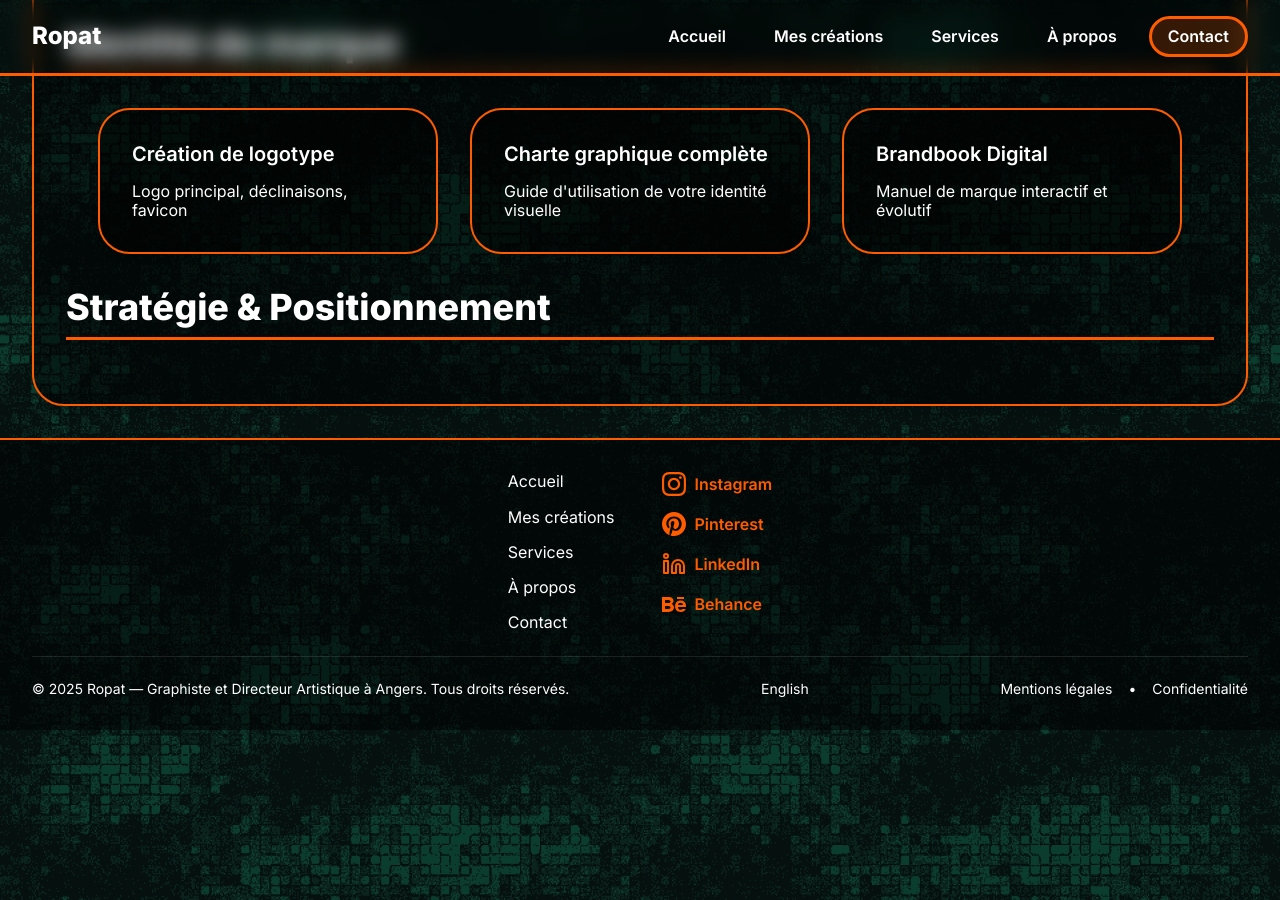
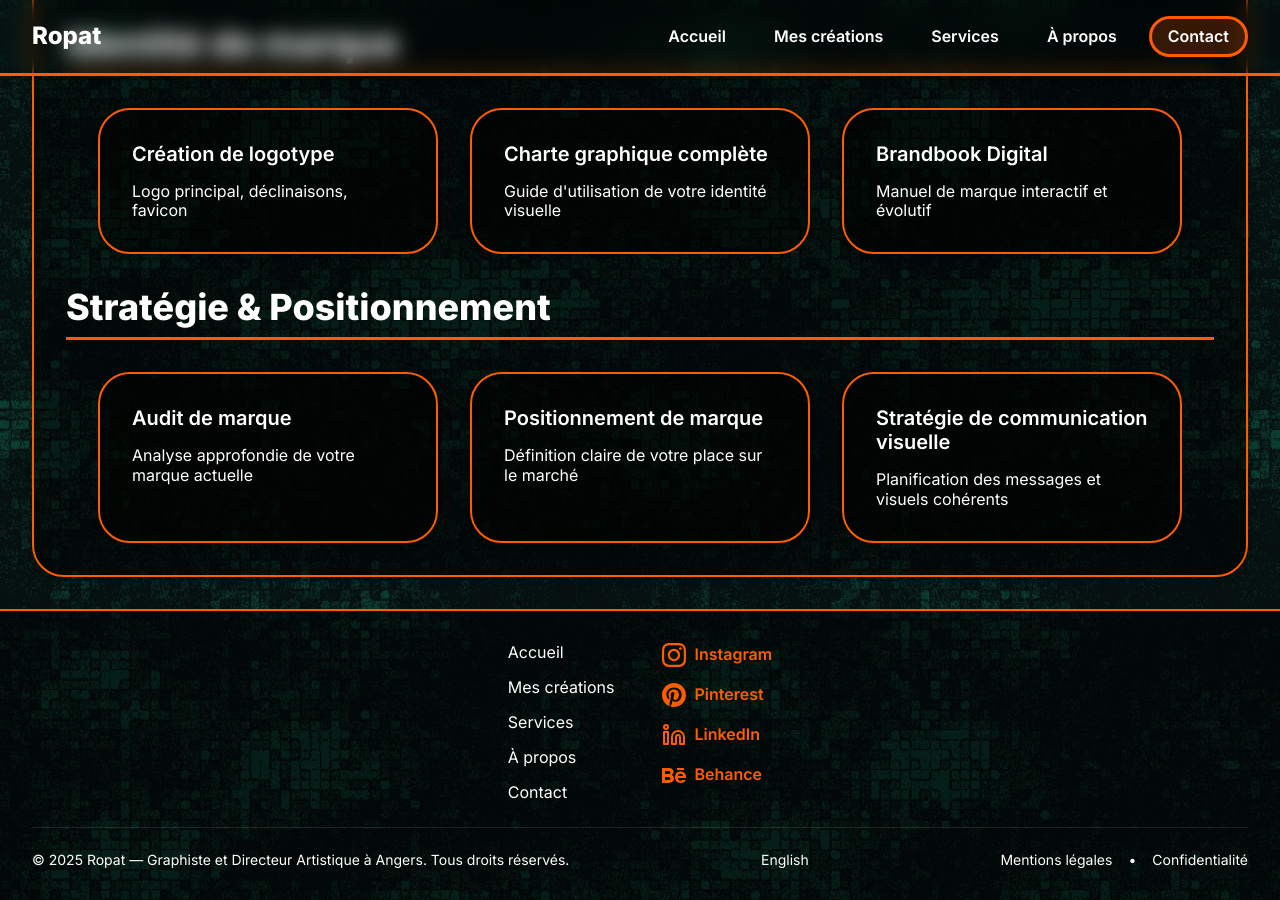
Before and after one commit to 7Nautilus/ropat-portfolio, a Jekyll site: the page built from fr/services.html, in a window 1280 px wide and 900 px high, scrolled down 893 px. Built offline with Jekyll 4.4.1, drawn with Linux system fonts in a browser that asks for light colours.

Commit message:
branding updt

```diff
--- a/_data/services/branding-strategy.yml
+++ b/_data/services/branding-strategy.yml
@@ -82,3 +82,22 @@ services-page:
     - nom:
         fr: "Stratégie & Positionnement"
         en: "Strategy & Positioning"
+      subservices:
+        - nom:
+            fr: "Audit de marque"
+            en: "Brand Audit"
+          description:
+            fr: "Analyse approfondie de votre marque actuelle"
+            en: "In-depth analysis of your current brand"
+        - nom:
+            fr: "Positionnement de marque"
+            en: "Brand Positioning"
+          description:
+            fr: "Définition claire de votre place sur le marché"
+            en: "Clear definition of your market position"
+        - nom:
+            fr: "Stratégie de communication visuelle"
+            en: "Visual Communication Strategy"
+          description:
+            fr: "Planification des messages et visuels cohérents"
+            en: "Planning of consistent messages and visuals"
```
